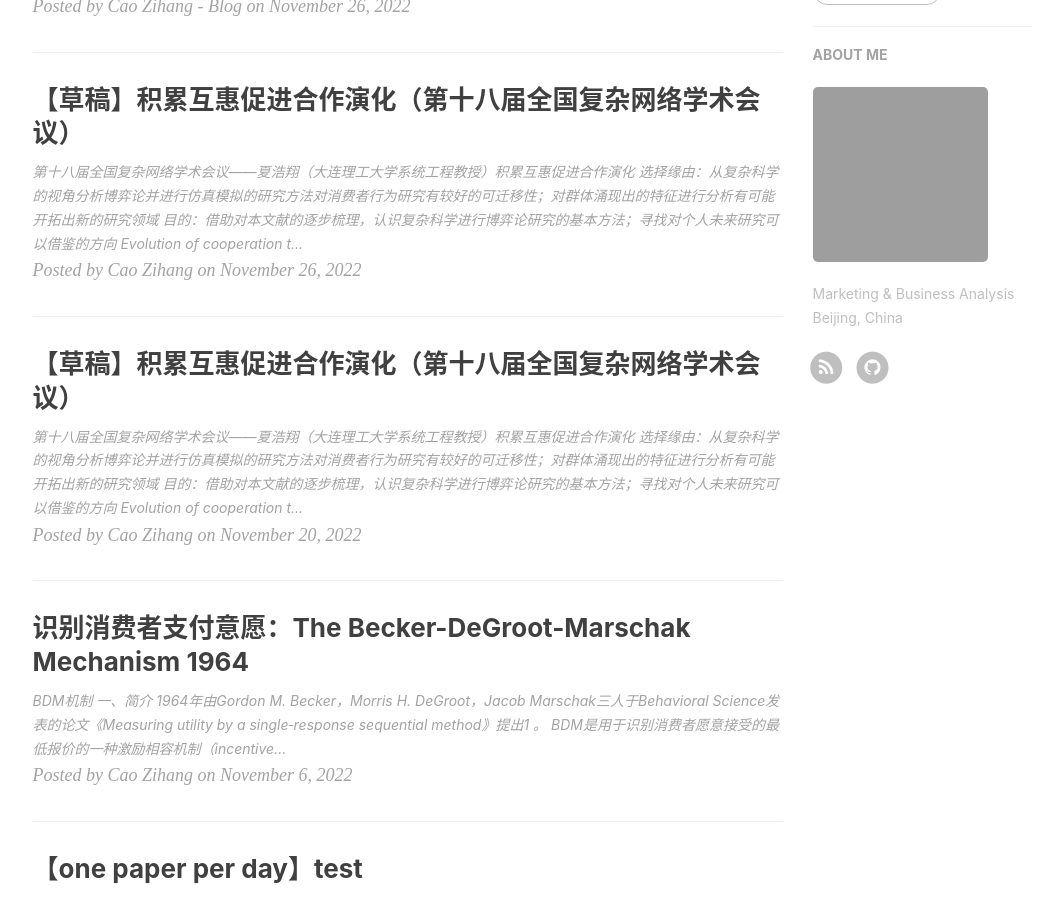
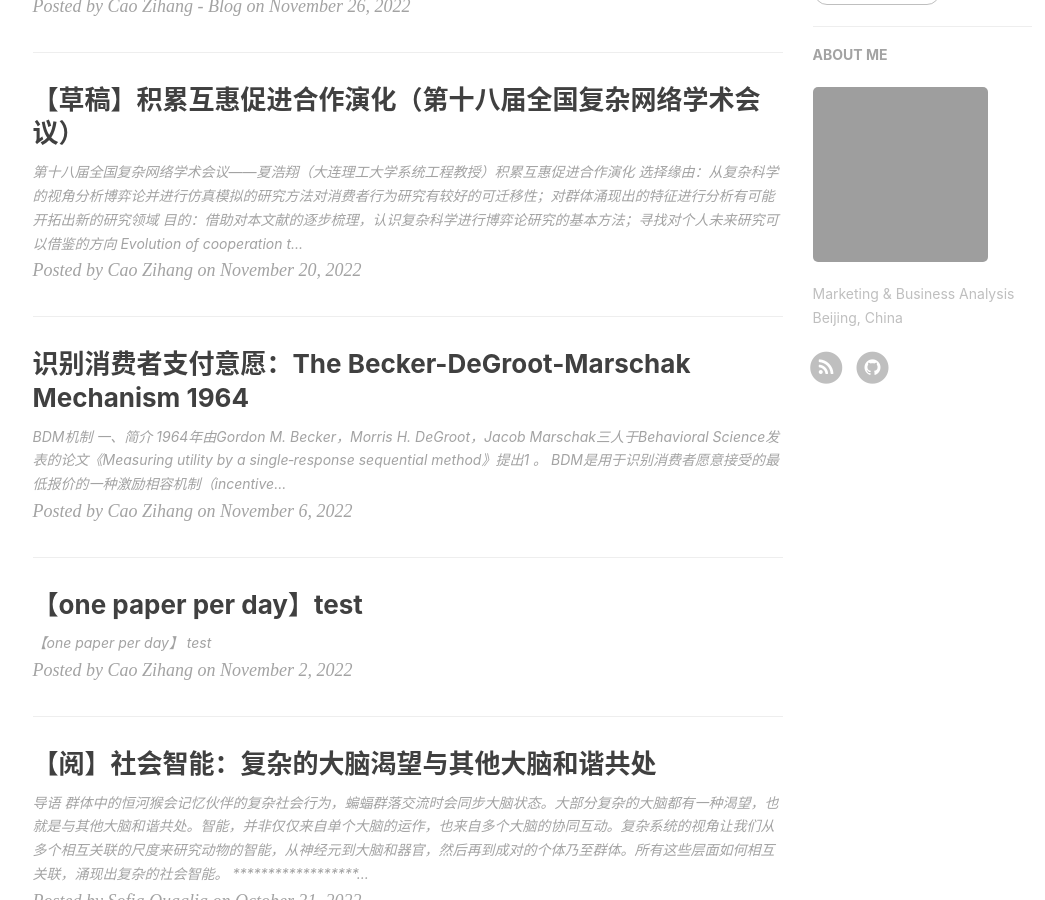
Before and after one commit to CaoZihang/CaoZihang.github.io, a Jekyll site: the page built from index.html, in a window 1280 px wide and 900 px high, scrolled down 572 px. Shown: the whole window, without its empty margins (135-1180 px from the left). Built offline with Jekyll 4.4.1, drawn with Linux system fonts in a browser that asks for light colours; nearby versions of some CDN libraries; the list of posts is cut into pages by our own code; comment, search, counter and statistics services are not loaded; grey boxes are pictures that could not be loaded.

Commit message:
modified

```diff
--- a/_posts/2022-11-26-CURE-test.md
+++ /dev/null
@@ -1,84 +0,0 @@
----
-layout:       post
-title:        "【草稿】积累互惠促进合作演化（第十八届全国复杂网络学术会议）"
-author:       "Cao Zihang"
-header-style: text
-catalog:      true
-status:		  Done
-tags:
-    - 复杂科学
-    - 动力学分析
----
-*第十八届全国复杂网络学术会议——夏浩翔（大连理工大学系统工程教授）积累互惠促进合作演化*
-
-*选择缘由：从复杂科学的视角分析博弈论并进行仿真模拟的研究方法对消费者行为研究有较好的可迁移性；对群体涌现出的特征进行分析有可能开拓出新的研究领域*
-
-*目的：借助对本文献的逐步梳理，认识复杂科学进行博弈论研究的基本方法；寻找对个人未来研究可以借鉴的方向*
-
-# Evolution of cooperation through cumulative reciprocity[^1]
-
-<font color='red'>尚未获取论文</font>
-##  TFT、GTFT、WSLS策略优缺点
-无法识别噪音引起的非故意背叛行为
-
-## CURE入侵典型策略群体
-
-## CURE-ALLC-ALLD三策略群体演化动力学分析
-
-
-## 包含CURE策略的异质群体中策略演化动力学
-
-
-## 行为实验证据
-
-复制动力学
-零行列式策略（Zero-determinant strategy）
-(Press & Dyson, 2012)[^2]
-
-(Hilbe等, 2018)[^3]
-
-[Hilbe研究团队官网](https://www.evolbio.mpg.de/socialdynamics)
-
-![[MyWriting/附件/Screenshot_20221120_093530_com.tencent.mm.jpg]]
-
-![[MyWriting/附件/Screenshot_20221120_093654_com.tencent.mm.jpg]]
-
-![[MyWriting/附件/Screenshot_20221120_093750_com.tencent.mm.jpg]]
-
-![[MyWriting/附件/Screenshot_20221120_093817_com.tencent.mm.jpg]]
-
-![[MyWriting/附件/Screenshot_20221120_094003_com.tencent.mm.jpg]]
-
-![[MyWriting/附件/Screenshot_20221120_094048_com.tencent.mm.jpg]]
-
-![[MyWriting/附件/Screenshot_20221120_094208_com.tencent.mm.jpg]]
-
-![[MyWriting/附件/Screenshot_20221120_094502_com.tencent.mm.jpg]]
-
-![[MyWriting/附件/Screenshot_20221120_094638_com.tencent.mm.jpg]]
-
-![[MyWriting/附件/Screenshot_20221120_094826_com.tencent.mm.jpg]]
-
-![[MyWriting/附件/Screenshot_20221120_094927_com.tencent.mm.jpg]]
-
-![[MyWriting/附件/Screenshot_20221120_095024_com.tencent.mm.jpg]]
-
-![[MyWriting/附件/Screenshot_20221120_095149_com.tencent.mm.jpg]]
-
-![[MyWriting/附件/Screenshot_20221120_100751_com.tencent.mm.jpg]]
-
-![[MyWriting/附件/Screenshot_20221120_101039_com.tencent.mm.jpg]]
-
-![[MyWriting/附件/Screenshot_20221120_101246_com.tencent.mm.jpg]]
-
-![[MyWriting/附件/Screenshot_20221120_092457_com.tencent.mm.jpg]]
-
-![[MyWriting/附件/Screenshot_20221120_092809_com.tencent.mm.jpg]]
-
-![[MyWriting/附件/Screenshot_20221120_093312_com.tencent.mm.jpg]]
-
-
-
-[^1]: Li, J., Zhao, X., Li, B., Rossetti, C. S. L., Hilbe, C., & Xia, H. (2022). Evolution of cooperation through cumulative reciprocity. _Nature Computational Science_, _2_(10), Art. 10. https://doi.org/10.1038/s43588-022-00334-w
-[^2]: Press, W. H., & Dyson, F. J. (2012). Iterated Prisoner’s Dilemma contains strategies that dominate any evolutionary opponent. _Proceedings of the National Academy of Sciences_, _109_(26), 10409–10413. https://doi.org/10.1073/pnas.1206569109
-[^3]: Hilbe, C., Chatterjee, K., & Nowak, M. A. (2018). Partners and rivals in direct reciprocity. _Nature Human Behaviour_, _2_(7), 469–477. https://doi.org/10.1038/s41562-018-0320-9
```
Also changed, not shown: _posts/2022-11-24-daily-social-media.md (+2 -2 lines).
